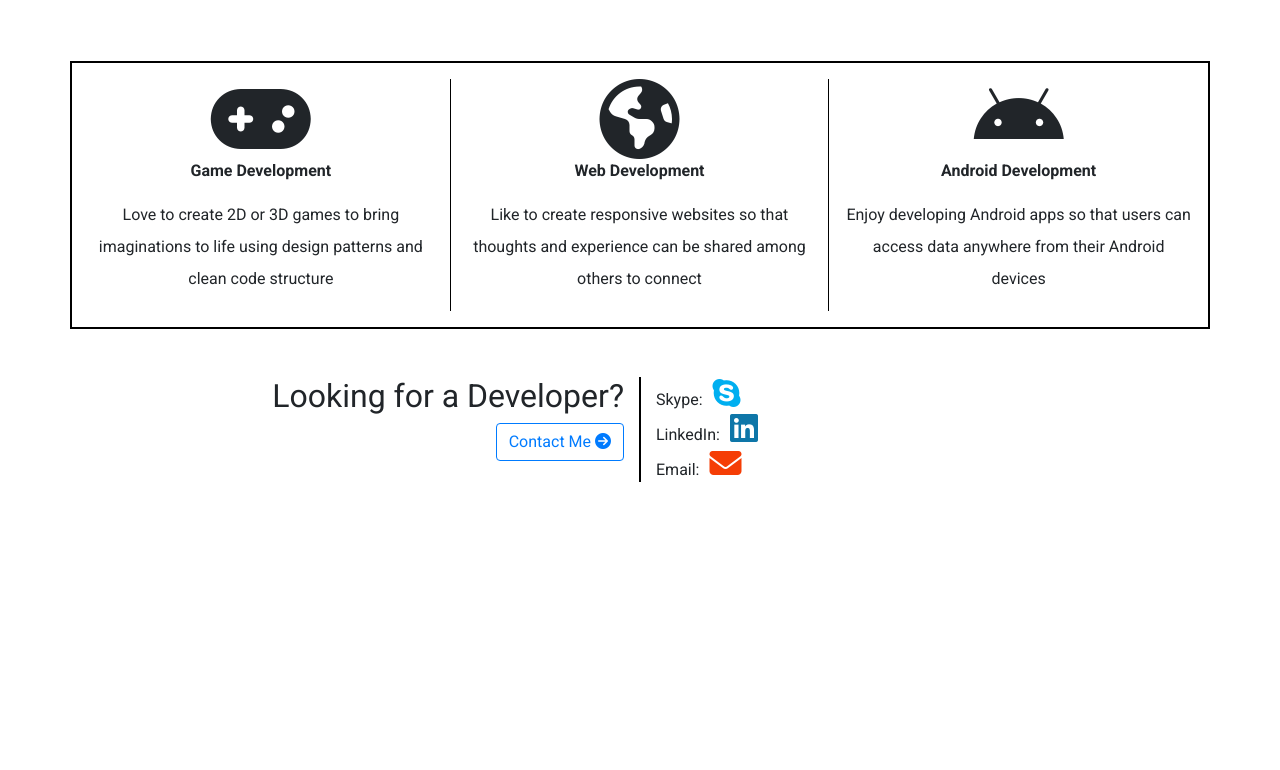
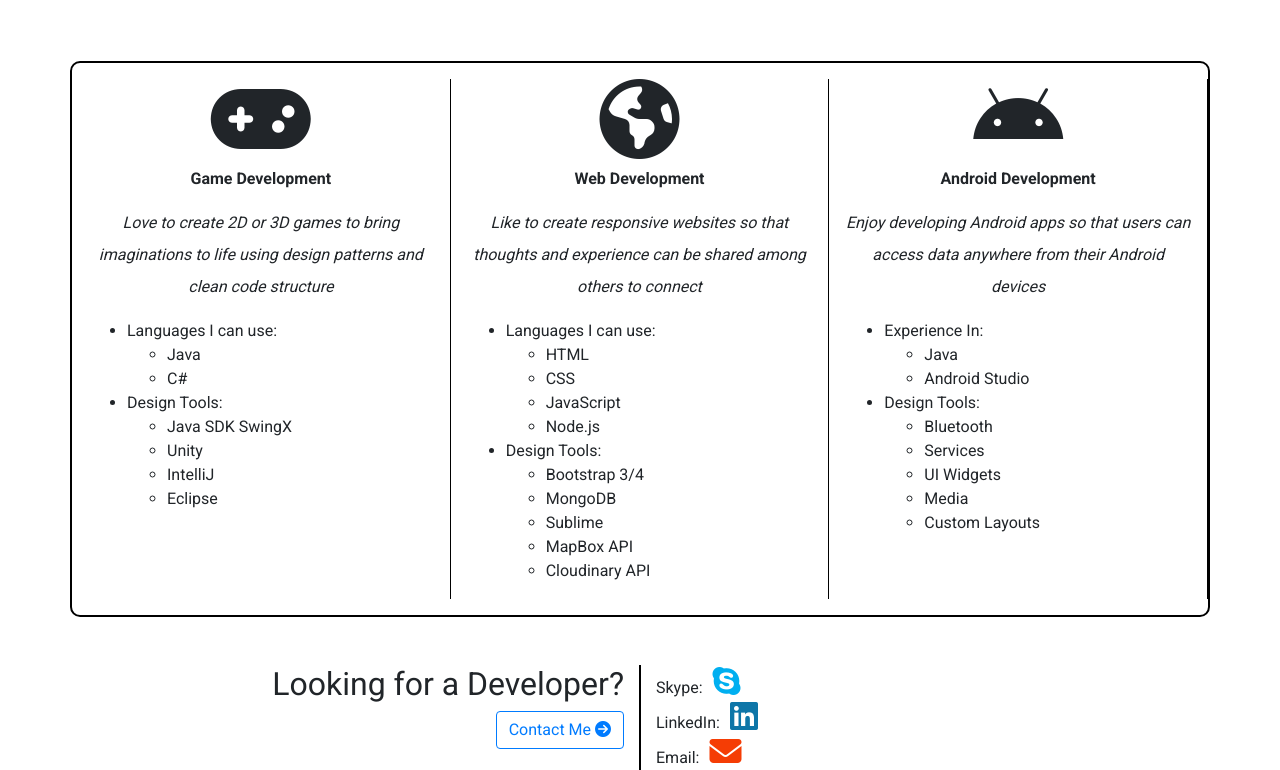
Before and after one commit to fillupss/Portfolio, a plain HTML site: page Portfolio/index.html in a window 1280 px wide. Shown: the part 1038-1808 px from the top of the page. Before the commit the page ends 1520 px from the top, so only its background shows below. Drawn offline with nearby package versions, Linux system fonts and the light colour scheme.

```diff
--- a/Portfolio/app.css
+++ b/Portfolio/app.css
@@ -98,9 +98,14 @@ a img:hover{
 
 .skills{
 	border: 2px solid black;
+	border-radius: 10px;
 	text-align: center;
 }
 
 .divider{
 	border-right: 1px solid black;
 }
+
+.divider div:nth-child(2){
+	text-align: left;
+}
--- a/Portfolio/index.html
+++ b/Portfolio/index.html
@@ -66,21 +66,89 @@
 	<section class="container skills">
 		<div class="row pt-3 pb-3">
 			<div class="col-md-4 divider">
-				<i class="fas fa-gamepad fa-5x"></i>
-				<p><strong>Game Development</strong></p>
-				<p class="info">Love to create 2D or 3D games to bring imaginations to life using design patterns and clean code structure</p>
+				<div>
+					<i class="fas fa-gamepad fa-5x mb-2"></i>
+					<p><strong>Game Development</strong></p>
+					<p class="info"><em>Love to create 2D or 3D games to bring imaginations to life using design patterns and clean code structure</em></p>
+				</div>
+				<div>
+					<ul>
+						<li>
+							Languages I can use:
+							<ul>
+								<li>Java</li>
+								<li>C#</li>
+							</ul>
+						</li>
+						<li>
+							Design Tools:
+							<ul>
+								<li>Java SDK SwingX</li>
+								<li>Unity</li>
+								<li>IntelliJ</li>
+								<li>Eclipse</li>
+							</ul>
+						</li>
+					</ul>
+				</div>
 			</div>
 			<div class="col-md-4 divider">
 				<div>
-					<i class="fas fa-globe-americas fa-5x"></i>
+					<i class="fas fa-globe-americas fa-5x mb-2"></i>
 					<p><strong>Web Development</strong></p>
-					<p class="info">Like to create responsive websites so that thoughts and experience can be shared among others to connect</p>
+					<p class="info"><em>Like to create responsive websites so that thoughts and experience can be shared among others to connect</em></p>
+				</div>
+				<div>
+					<ul>
+						<li>
+							Languages I can use:
+							<ul>
+								<li>HTML</li>
+								<li>CSS</li>
+								<li>JavaScript</li>
+								<li>Node.js</li>
+							</ul>
+						</li>
+						<li>
+							Design Tools:
+							<ul>
+								<li>Bootstrap 3/4</li>
+								<li>MongoDB</li>
+								<li>Sublime</li>
+								<li>MapBox API</li>
+								<li>Cloudinary API</li>
+							</ul>
+						</li>
+					</ul>
 				</div>
 			</div>
-			<div class="col-md-4">
-				<i class="fab fa-android fa-5x"></i>
-				<p><strong>Android Development</strong></p>
-				<p class="info">Enjoy developing Android apps so that users can access data anywhere from their Android devices</p>
+			<div class="col-md-4 divider">
+				<div>
+					<i class="fab fa-android fa-5x mb-2"></i>
+					<p><strong>Android Development</strong></p>
+					<p class="info"><em>Enjoy developing Android apps so that users can access data anywhere from their Android devices</em></p>
+				</div>
+				<div>
+					<ul>
+						<li>
+							Experience In:
+							<ul>
+								<li>Java</li>
+								<li>Android Studio</li>
+							</ul>
+						</li>
+						<li>
+							Design Tools:
+							<ul>
+								<li>Bluetooth</li>
+								<li>Services</li>
+								<li>UI Widgets</li>
+								<li>Media</li>
+								<li>Custom Layouts</li>
+							</ul>
+						</li>
+					</ul>
+				</div>
 			</div>
 		</div>
 	</section>
```
Also changed, not shown: Portfolio/portfolio.html (+1 -1 lines).
